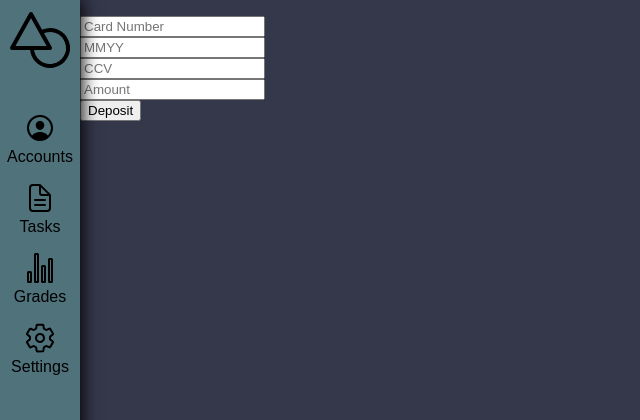
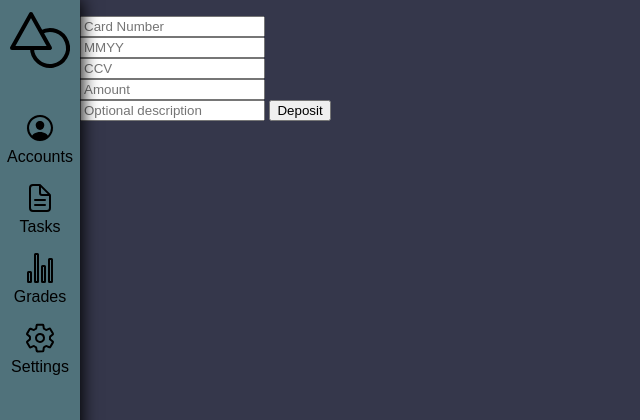
Before and after one commit to 1054009/CSET-170-FinalProject, a Flask app: page /transactions/add in a window 1280 px wide. Shown: the top 420 px of the page, without its empty margins (0-640 px from the left). Run offline with Flask 3, Linux system fonts and the light colour scheme.

Commit message:
Add description input

```diff
--- a/src/templates/card_input.html
+++ b/src/templates/card_input.html
@@ -32,6 +32,9 @@
 		{% endif %}
 
 		<input type="number" name="amount" placeholder="Amount" required><br>
+
+		<input type="text" name="description" placeholder="Optional description">
+
 		<input type="submit" value="Deposit">
 	</form>
 {% endblock %}
```
